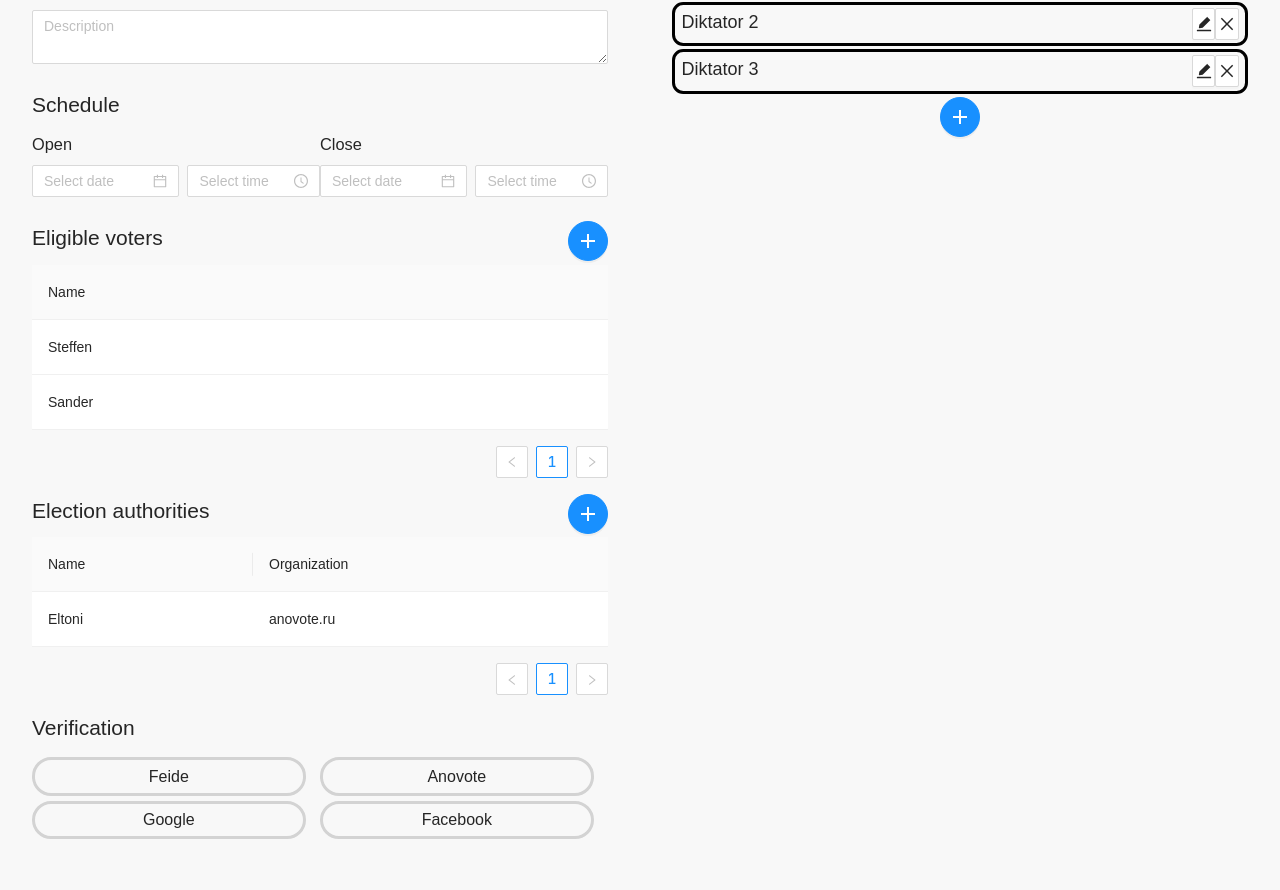
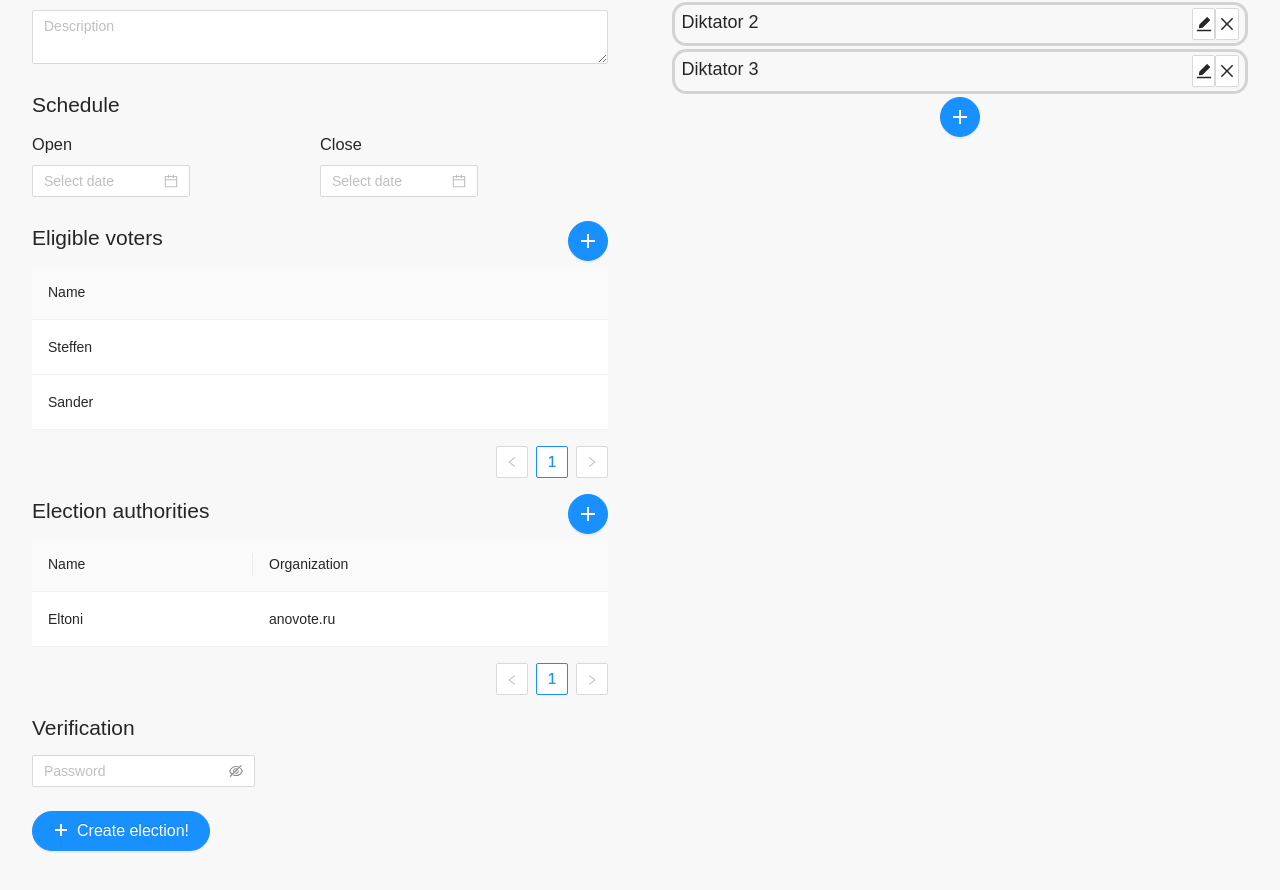
Before and after one commit to anovote/frontend, a React (Create React App) app: page /election/createElection in a window 1280 px wide. Shown: the part 238-1128 px from the top of the page. Built offline with nearby package versions, Linux system fonts and the light colour scheme.

Commit message:
Add election things

```diff
--- a/src/core/routes/apiRoutes.ts
+++ b/src/core/routes/apiRoutes.ts
@@ -1,3 +1,4 @@
 export const apiRroute = {
     authentication: '/auth/login',
+    createElection: '/admin/elections',
 }
--- /dev/null
+++ b/src/core/service/Election/ElectionService.ts
@@ -0,0 +1,48 @@
+import { AxiosError, AxiosInstance } from 'axios'
+import { apiRroute } from '../../routes/apiRoutes'
+import { CredentialError } from '../authentication/CredentialsError'
+import { IElectionDetails } from './IElectionDetails'
+import { IElectionResponse } from './IElectionResponse'
+
+export class ElectionService {
+    private httpClient: AxiosInstance
+
+    constructor(httpClient: AxiosInstance) {
+        this.httpClient = httpClient
+    }
+
+    public async createElection({
+        title,
+        description,
+        electionOrganizer,
+        openDate,
+        closeDate,
+        password,
+        status,
+        isLocked,
+        isAutomatic,
+    }: IElectionDetails): Promise<void> {
+        try {
+            const response = await this.httpClient.post<IElectionResponse>(apiRroute.createElection, {
+                title,
+                description,
+                electionOrganizer,
+                openDate,
+                closeDate,
+                password,
+                status,
+                isLocked,
+                isAutomatic,
+            })
+            console.log(response)
+        } catch (error) {
+            if (error.isAxiosError) {
+                const axiosError: AxiosError = error
+                if (axiosError.response?.status == 400) {
+                    throw new CredentialError('Credentials incorrect')
+                }
+                throw error
+            }
+        }
+    }
+}
--- /dev/null
+++ b/src/core/service/Election/ElectionStatus.ts
@@ -0,0 +1,5 @@
+export enum ElectionStatus {
+    NotStarted,
+    Started,
+    Finished,
+}
--- /dev/null
+++ b/src/core/service/Election/IElectionDetails.ts
@@ -0,0 +1,13 @@
+import { ElectionStatus } from './ElectionStatus'
+
+export interface IElectionDetails {
+    title: string
+    description: string
+    electionOrganizer: any
+    openDate: Date
+    closeDate: Date
+    password?: string
+    status: ElectionStatus
+    isLocked: boolean
+    isAutomatic: boolean
+}
--- /dev/null
+++ b/src/core/service/Election/IElectionResponse.ts
@@ -0,0 +1,3 @@
+export interface IElectionResponse {
+    response: string
+}
--- a/src/style/scss/anovote/view/election/_ballotPreview.scss
+++ b/src/style/scss/anovote/view/election/_ballotPreview.scss
@@ -1,8 +1,8 @@
 .ballot-preview {
     border-style: solid;
-    border-radius: 0.7rem;
+    border-radius: 0.9rem;
     border-width: medium;
-    border-color: black;
+    border-color: lightgray;
     font-size: large;
     padding-left: 0.4rem;
     padding-right: 0.4rem;
--- a/src/style/scss/anovote/view/election/_createElection.scss
+++ b/src/style/scss/anovote/view/election/_createElection.scss
@@ -5,11 +5,12 @@
     @include is-rounded;
     @include has-shadow;
 
-    .error-field {
+}
+
+.error-field {
         min-height: 3rem;
         margin: 0 0 1rem 0;
     }
-}
 
 .schedule-form {
     min-width: 350px;
@@ -40,3 +41,7 @@
 .ballot-section {
     padding: 2rem 2rem 2rem;
 }
+
+.password-input {
+    width: 100%;
+}
--- a/src/views/election/createElection/index.tsx
+++ b/src/views/election/createElection/index.tsx
@@ -1,11 +1,15 @@
 import { Content } from 'antd/lib/layout/layout'
 import * as React from 'react'
-import { Form, Input, Row, Col, DatePicker, TimePicker, Table, Space, Button, Dropdown } from 'antd'
+import { Form, Input, Row, Col, DatePicker, Table, Button, Dropdown, Alert } from 'antd'
 import { PlusOutlined } from '@ant-design/icons'
 import { eligibleVotersDummyData, electionAuthoritiesDummyData } from './DummyData'
 import ImportMenu from './ImportMenu'
-import VerificationCheckbox from './VerificationCheckbox'
 import BallotPreview from './BallotPreview'
+import { IElectionDetails } from '../../../core/service/Election/IElectionDetails'
+import { ElectionService } from '../../../core/service/Election/ElectionService'
+import { BackendAPI } from '../../../core/api'
+import { CredentialError } from '../../../core/service/authentication/CredentialsError'
+import { ElectionStatus } from '../../../core/service/Election/ElectionStatus'
 
 export default function CreateElectionView(): React.ReactElement {
     const eligibleVotersColumns = [
@@ -41,42 +45,64 @@ export default function CreateElectionView(): React.ReactElement {
         setBallots(ballotList)
     }
 
+    const electionService = new ElectionService(BackendAPI)
+    const [errorMessage, setErrorMessage] = React.useState('')
+
+    const formValidated = async (form: IElectionDetails) => {
+        setErrorMessage('')
+        try {
+            form.status = ElectionStatus.NotStarted
+            form.electionOrganizer = {}
+            form.isAutomatic = false
+            form.isLocked = false
+            electionService.createElection(form)
+            setErrorMessage('Everything went right')
+        } catch (error) {
+            if (error instanceof CredentialError) {
+                setErrorMessage('Something is wrong in the filling of the form')
+            } else {
+                setErrorMessage('Something very wrong happened, try another voting service')
+            }
+        }
+    }
+
     return (
         <Content>
             <Row>
                 <Col span={12} className="election-information-input">
                     <h1>Create new election</h1>
-                    <Form className="is-flex-column" layout="vertical" name="description-form">
-                        <Form.Item>
+                    <Form className="is-flex-column" layout="vertical" name="description-form" onFinish={formValidated}>
+                        <Form.Item name="title" rules={[{ required: true, message: 'Please fill in a title!' }]}>
                             <Input placeholder="Title"></Input>
                         </Form.Item>
-                        <Form.Item>
+                        <Form.Item
+                            name="description"
+                            rules={[{ required: true, message: 'Please fill in a description' }]}
+                        >
                             <Input.TextArea placeholder="Description"></Input.TextArea>
                         </Form.Item>
-                    </Form>
                         <h2>Schedule</h2>
-                    <Form className="is-flex-row" layout="horizontal" name="schedule-form">
                         <Row>
                             <Col span={12}>
                                 <h3>Open</h3>
-                                <Form.Item>
-                                    <Space>
+                                <Form.Item
+                                    name="openDate"
+                                    rules={[{ required: true, message: 'Please choose a date and time' }]}
+                                >
                                     <DatePicker />
-                                        <TimePicker />
-                                    </Space>
                                 </Form.Item>
                             </Col>
                             <Col span={12}>
                                 <h3>Close</h3>
-                                <Form.Item>
-                                    <Space>
+                                <Form.Item
+                                    name="closeDate"
+                                    rules={[{ required: true, message: 'Please choose a date and time' }]}
+                                >
                                     <DatePicker />
-                                        <TimePicker />
-                                    </Space>
                                 </Form.Item>
                             </Col>
                         </Row>
-                    </Form>
+
                         <Row>
                             <Col span={12}>
                                 <h2>Eligible voters</h2>
@@ -113,21 +139,22 @@ export default function CreateElectionView(): React.ReactElement {
                         <Table columns={electionAuthoritiesColumns} dataSource={electionAuthoritiesDummyData}></Table>
                         <h2>Verification</h2>
                         <Row>
-                        <Col span={12}>
-                            <VerificationCheckbox name="Feide" />
-                        </Col>
-                        <Col span={12}>
-                            <VerificationCheckbox name="Anovote" />
+                            <Col>
+                                <Form.Item
+                                    className="password-input"
+                                    name="password"
+                                    rules={[{ required: true, message: 'Please fill in a password!' }]}
+                                >
+                                    <Input.Password placeholder="Password" />
+                                </Form.Item>
                             </Col>
                         </Row>
-                    <Row>
-                        <Col span={12}>
-                            <VerificationCheckbox name="Google" />
-                        </Col>
-                        <Col span={12}>
-                            <VerificationCheckbox name="Facebook" />
-                        </Col>
-                    </Row>
+                        <Form.Item>
+                            <Button type="primary" shape="round" icon={<PlusOutlined />} size="large" htmlType="submit">
+                                Create election!
+                            </Button>
+                        </Form.Item>
+                    </Form>
                 </Col>
                 <Col span={12} className="ballot-section">
                     <h1>Ballots</h1>
@@ -146,6 +173,9 @@ export default function CreateElectionView(): React.ReactElement {
                     />
                 </Col>
             </Row>
+            <div className="error-field">
+                {!!errorMessage && <Alert message={errorMessage} type={'warning'} showIcon closable />}
+            </div>
         </Content>
     )
 }
```
Lines whose indentation alone changed are shown as unchanged.
